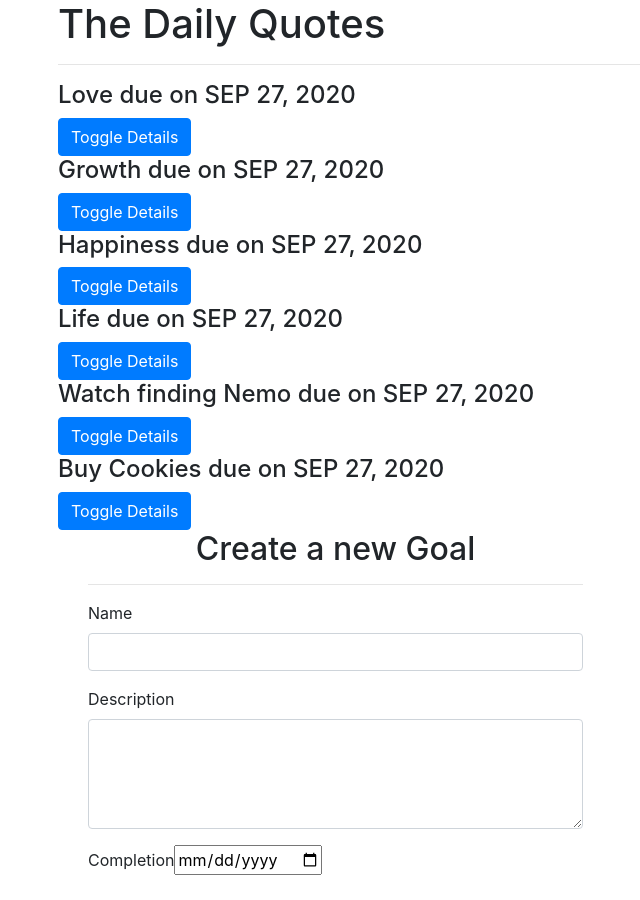
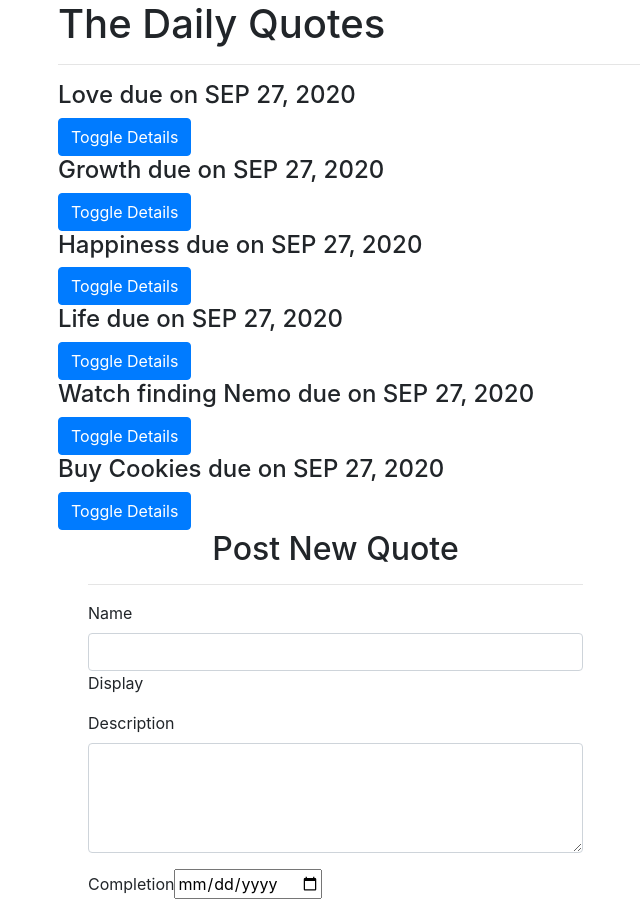
Before and after one commit to FredAtei/Quotes, an Angular app: page / in a window 1280 px wide. Shown: the top 900 px of the page, without its empty margins (27-667 px from the left). Built offline with nearby package versions, Linux system fonts and the light colour scheme.

Commit message:
modify form component

```diff
--- a/src/app/quote-form/quote-form.component.html
+++ b/src/app/quote-form/quote-form.component.html
@@ -1,12 +1,14 @@
 <div class="container-fluid">
-  <h2 class="text-center">Create a new Goal</h2>
+  <h2 class="text-center">Post New Quote</h2>
   <hr>
-  <form>
+  <form #quoteForm='ngForm'>
     <div class="form-group">
 
       <label for="name">Name</label>
-      <input type="text" required class="form-control" id="name">
+      <input type="text" required class="form-control" id="name" [(ngModel)]="newQuote.name" name="name">
 
+      <!-- Testing to see if we get any data -->
+      Display {{newQuote.name}}
     </div>
     <div class="form-group">
 
@@ -15,9 +17,11 @@
 
     </div>
     <div class="form-group">
+
       <label for="complete">Completion</label>
       <input type='date' id="complete" required>
 
     </div>
+    <button type="submit" class="btn btn-success">Add Quote</button>
   </form>
 </div>
```
